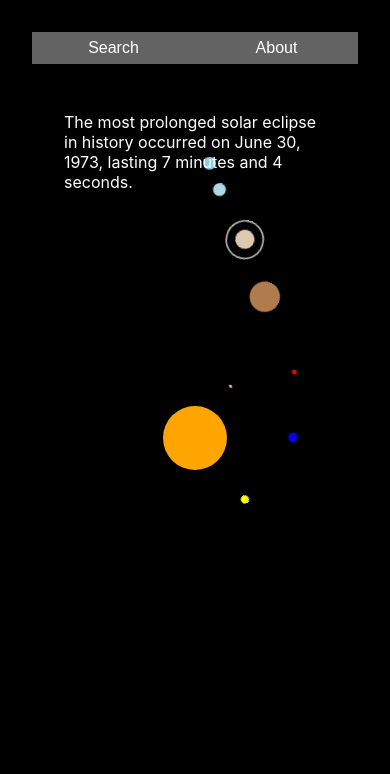
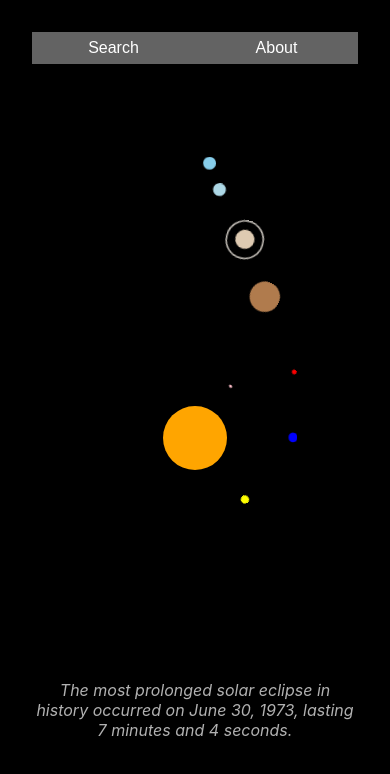
Before and after one commit to nuno-oliveira-1991/solar-system-react-project, a React (Vite) app: page / in a window 390 px wide. Shown: the top 774 px of the page. Built offline with nearby package versions, Linux system fonts and the light colour scheme.

Commit message:
Random component styles and timings

```diff
--- a/src/pages/About/about-style.module.scss
+++ b/src/pages/About/about-style.module.scss
@@ -1,6 +1,6 @@
 .container {
   background-color:rgba(0, 0, 0, 0.3);
-  color: white;
+  color: rgba(255, 255, 255, 0.9);
   display: flex;
   flex-direction: column;
   justify-content: space-between;
--- a/src/pages/Home/RandomFact/RandomFact.jsx
+++ b/src/pages/Home/RandomFact/RandomFact.jsx
@@ -10,15 +10,18 @@ const RandomFact = () => {
     const displayRandomFact = () => {
       const randomIndex = Math.floor(Math.random() * solarSystemFacts.length)
       setRandomFact(solarSystemFacts[randomIndex])
-      setIsVisible(true)
+      setTimeout(() => {
+        setIsVisible(true);
+      }, 2000)
+      setTimeout(() => {
+        setIsVisible(false);
+      }, 18000)
     };
 
-    setTimeout(() => {
-      setIsVisible(false);
-    }, 1000)
+
 
     const initialTimeout = setTimeout(displayRandomFact, 2000)
-    const interval = setInterval(displayRandomFact, 60000)
+    const interval = setInterval(displayRandomFact, 20000)
 
     return () => {
       clearTimeout(initialTimeout)
@@ -28,7 +31,7 @@ const RandomFact = () => {
 
   return (
     <div className={isVisible ? styles.fadeIn : styles.fadeOut}>
-      {randomFact && <p>{randomFact}</p>}
+      {randomFact && <p className={styles["random-fact"]}>{randomFact}</p>}
     </div>
   )
 };
--- a/src/pages/Home/RandomFact/random-fact.module.scss
+++ b/src/pages/Home/RandomFact/random-fact.module.scss
@@ -1,3 +1,5 @@
+
+
 .fadeIn {
   opacity: 1;
   transition: opacity 2s ease-in-out;
@@ -7,3 +9,17 @@
   opacity: 0;
   transition: opacity 2s ease-in-out;
 }
+
+.random-fact {
+  font-style: italic;
+  text-align: center;
+  width: 100%;
+  margin: 0 0 4.5em ;
+  color: rgba(255, 255, 255, 0.8);
+}
+
+@media screen and (max-width: 768px) {
+  .random-fact {
+    font-size: 0.8;
+  }
+}
--- a/src/pages/Home/home-styles.module.scss
+++ b/src/pages/Home/home-styles.module.scss
@@ -7,9 +7,7 @@
   top: 4em;
   height: calc(100vh - 6em);
   width: calc(100% - 4em);
-  padding: 2em;
-
-  span {
-    font-style: italic;
-  }
+  display: flex;
+  align-items: flex-end;
+  justify-content: center;
 }
--- a/src/pages/SearchResults/SearchResults.jsx
+++ b/src/pages/SearchResults/SearchResults.jsx
@@ -18,7 +18,6 @@ const SearchResults = () => {
     gravity,
     density,
     searchResults,
-    firstSearch,
     searchMode,
     setSearchMode,
     setSearchResults,
@@ -35,7 +34,6 @@ const SearchResults = () => {
         const bodies = data.bodies
         setAllBodies(bodies)
         setIsLoading(false)
-        console.log (data)
       })
   }, [])
 
```
